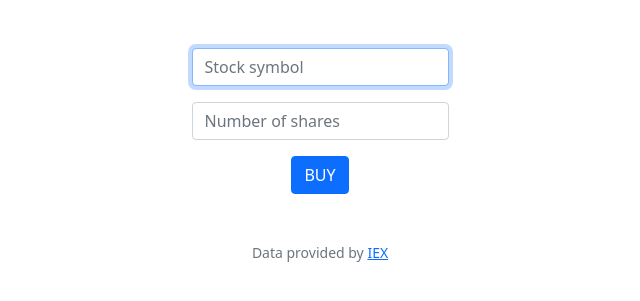
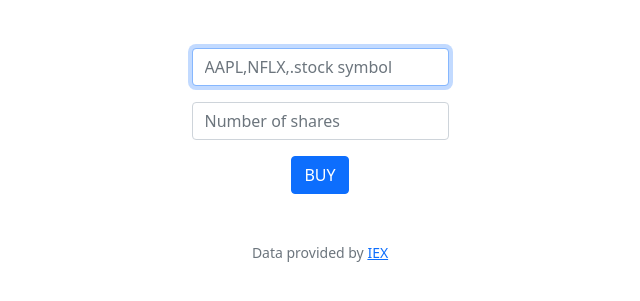
Before and after one commit to manoj-surya/trade-desk, a Flask app: page /buy in a window 1280 px wide. Shown: the part 76-377 px from the top of the page, without its empty margins (320-960 px from the left). Run offline with Flask 3, Linux system fonts and the light colour scheme; a user stored in the database is signed in; some libraries are stand-ins or nearby versions.

Commit message:
Update buy.html

```diff
--- a/templates/buy.html
+++ b/templates/buy.html
@@ -7,7 +7,7 @@
 {% block main %}
     <form action="/buy" method="post">
         <div class="mb-3">
-            <input autocomplete="off" autofocus class="form-control mx-auto w-auto" name="symbol" placeholder="Stock symbol" type="text">
+            <input autocomplete="off" autofocus class="form-control mx-auto w-auto" name="symbol" placeholder="AAPL,NFLX,.stock symbol" type="text">
         </div>
         <div class="mb-3">
             <input autocomplete="off" class="form-control mx-auto w-auto" name="shares" placeholder="Number of shares" type="number">
```
